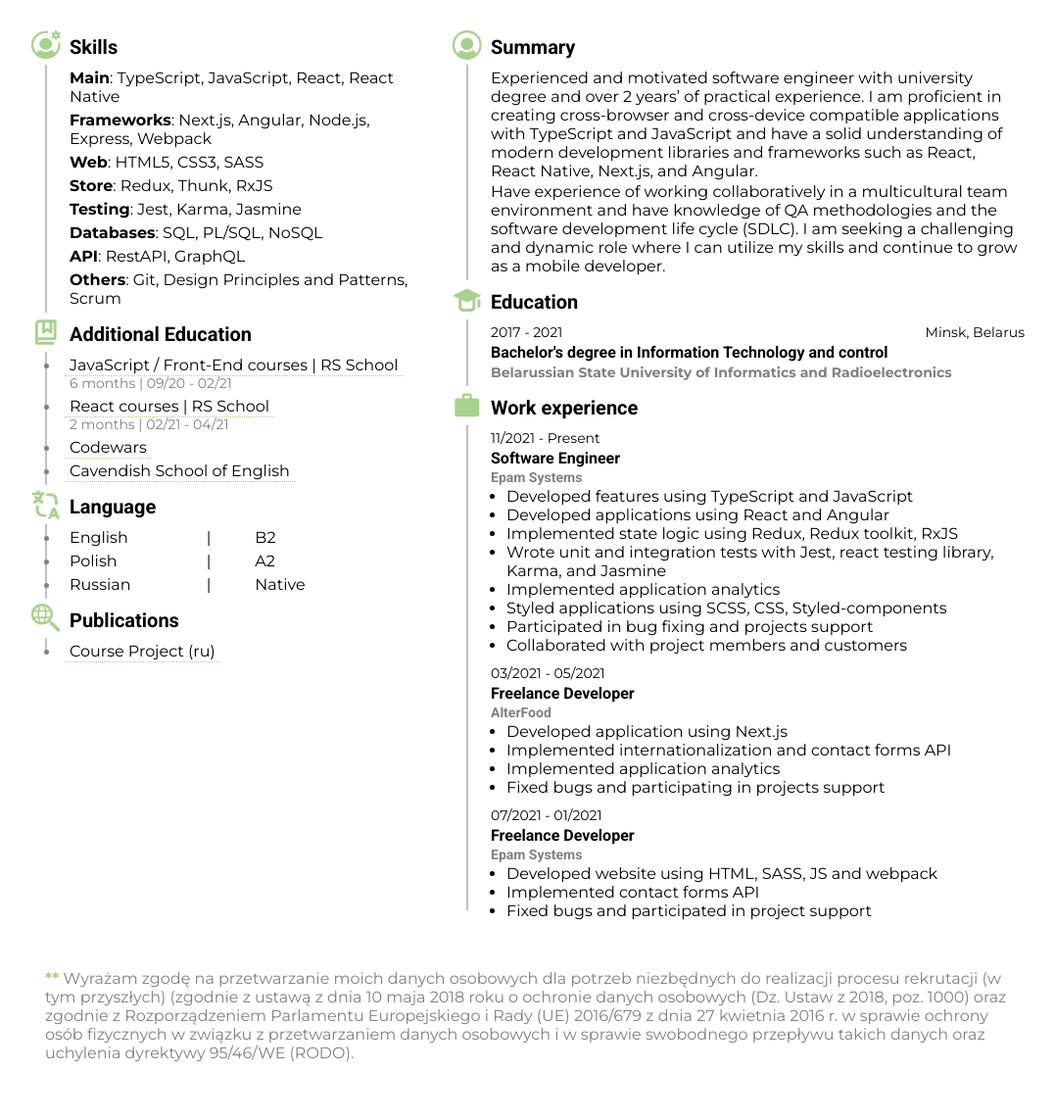
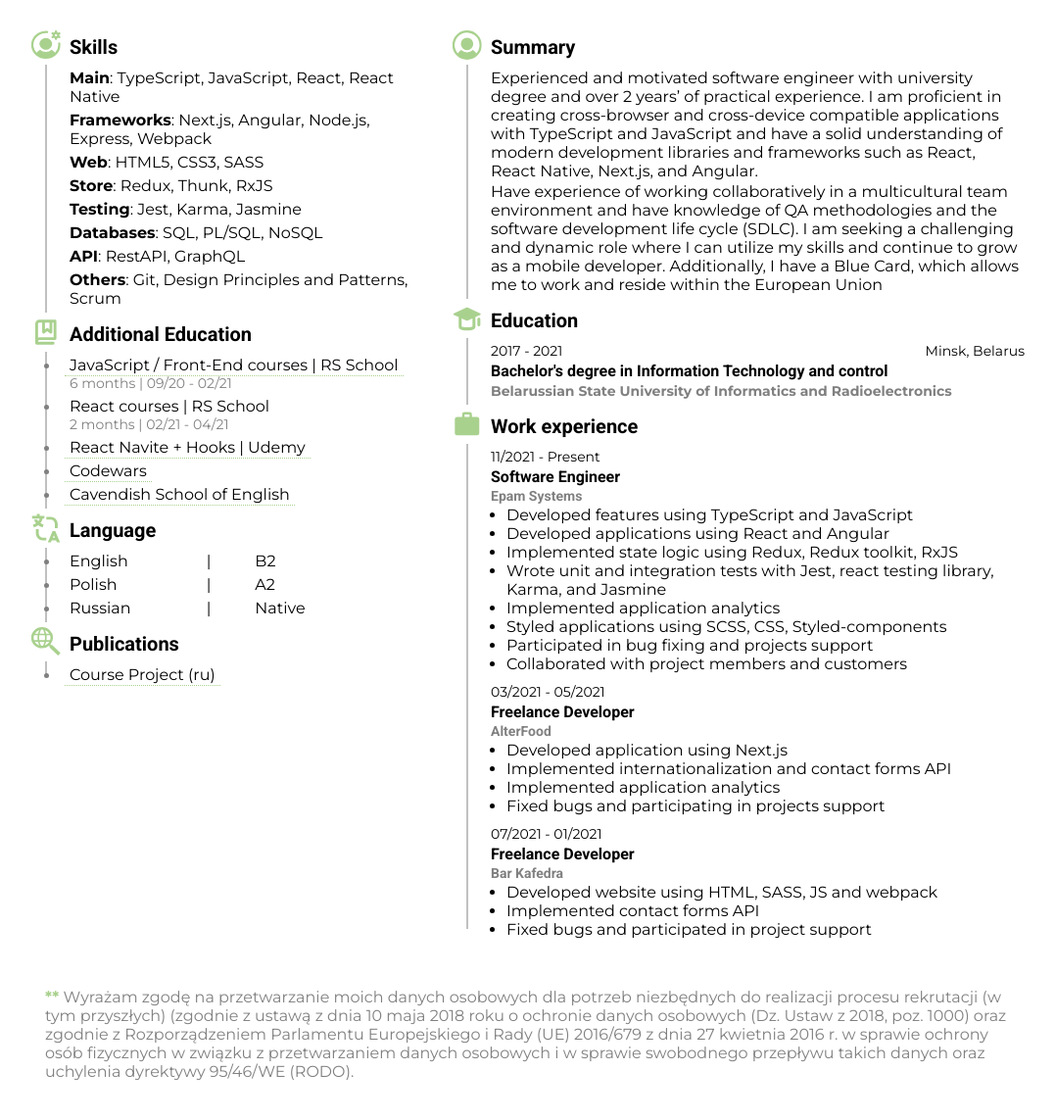
Before and after one commit to pozhitok-egor/cv, a website built with webpack: page src/index.html in a window 1280 px wide. Shown: the part 141-1284 px from the top of the page at 98% size, without its empty margins (94-1171 px from the left). Built offline with nearby package versions, Linux system fonts and the light colour scheme.

Commit message:
feat: add udemy course, fix links and change style

```diff
--- a/config/webpack.common.js
+++ b/config/webpack.common.js
@@ -34,8 +34,6 @@ module.exports = {
       ],
     }),
 
-    // Generates an HTML file from a template
-    // Generates deprecation warning: https://github.com/jantimon/html-webpack-plugin/issues/1501
     new HtmlWebpackPlugin({
       favicon: paths.src + '/images/favicon.png',
       template: paths.src + '/index.html', // template file
--- a/config/webpack.prod.js
+++ b/config/webpack.prod.js
@@ -10,7 +10,7 @@ module.exports = merge(common, {
   devtool: false,
   output: {
     path: paths.build,
-    publicPath: '/',
+    publicPath: 'https://pozhitok-egor.github.io/cv/',
     filename: 'js/[name].[contenthash].bundle.js',
   },
   module: {
--- a/src/index.html
+++ b/src/index.html
@@ -193,8 +193,11 @@
                 <div class="section__time gray">6 months | 09/20 - 02/21</div>
               </li>
               <li class="section__list-item">
-                <a href="#" class="section__link link">React courses | RS School</a>
+                React courses | RS School
                 <div class="section__time gray">2 months | 02/21 - 04/21</div>
+              </li>
+              <li class="section__list-item">
+                <a href="https://www.udemy.com/certificate/UC-ec18763c-f5bb-4a2c-a315-15ecbf8e9712/" class="section__link link">React Navite + Hooks | Udemy</a>
               </li>
               <li class="section__list-item">
                 <a href="https://www.codewars.com/users/pozhitok-egor" class="section__link link"
@@ -295,7 +298,8 @@
                 >Have experience of working collaboratively in a multicultural team environment and
                 have knowledge of QA methodologies and the software development life cycle (SDLC). I
                 am seeking a challenging and dynamic role where I can utilize my skills and continue
-                to grow as a mobile developer.</p
+                to grow as a mobile developer.
+                Additionally, I have a Blue Card, which allows me to work and reside within the European Union</p
               >
             </div>
           </section>
@@ -397,7 +401,7 @@
             <div class="section__info">
               <div class="section__time">07/2021 - 01/2021</div>
               <h3 class="section__title">Freelance Developer</h3>
-              <h3 class="section__place">Epam Systems</h3>
+              <h3 class="section__place">Bar Kafedra</h3>
               <ul class="section__participation-list">
                 <li class="section__participation-item"
                   >Developed website using HTML, SASS, JS and webpack</li
--- a/src/styles/index.scss
+++ b/src/styles/index.scss
@@ -87,7 +87,8 @@ a.link {
       display: block;
       content: '';
       top: -2rem;
-      left: 2rem;
+      left: 50%;
+      translate: -50%;
       width: 10rem;
       height: 10rem;
       border-radius: 5rem;
```
